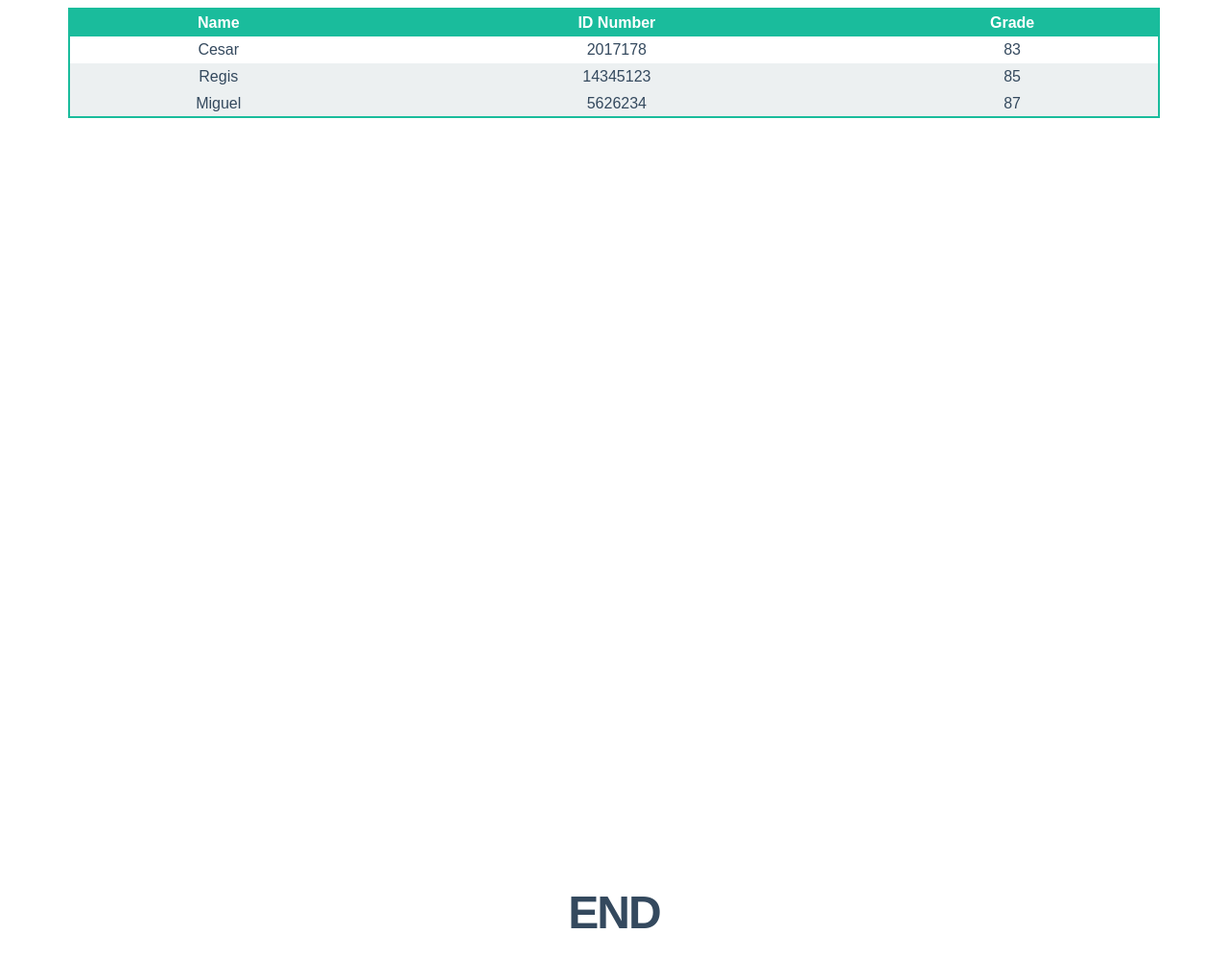
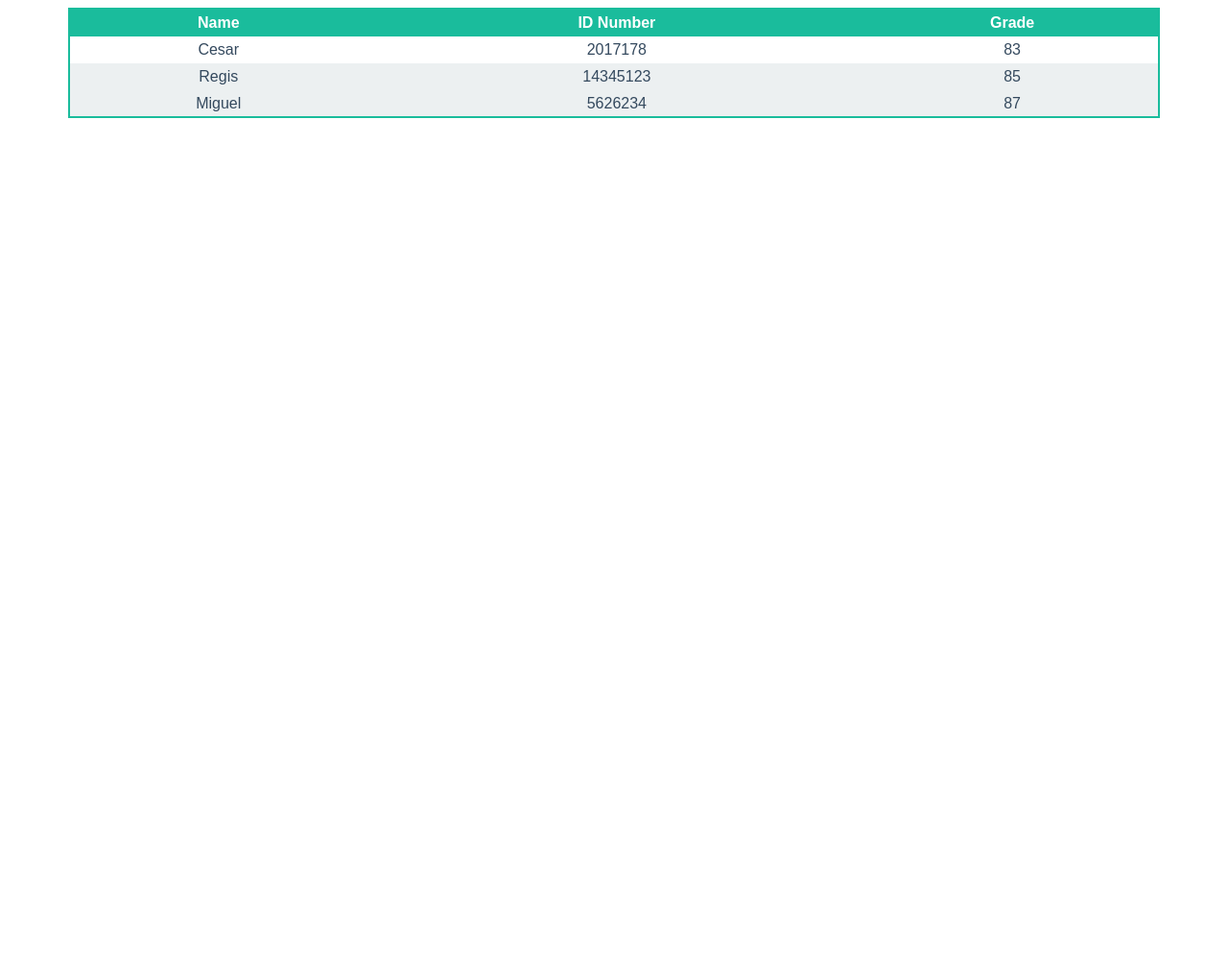
Before and after one commit to Codeblank23/Manjeron-John-Cesar-Regis-Christian-John, a plain HTML site: page table.html in a window 1280 px wide. Shown: the whole page at 96% size. After the commit the page ends 800 px from the top, so only its background shows below. Drawn offline with Linux system fonts and the light colour scheme.

Commit message:
Update table.html

```diff
--- a/table.html
+++ b/table.html
@@ -47,9 +47,6 @@ background:#BDC3C7;
   width:auto;
  display:none;
 }
-.end{
-  margin-top:800px;
-}
     </style>
     <div id="container">
             <table class="normal">
@@ -81,5 +78,4 @@ background:#BDC3C7;
               </tbody>
             </table>
             </div>
-            <h1 class="end">END</h1>
 </html>
```
